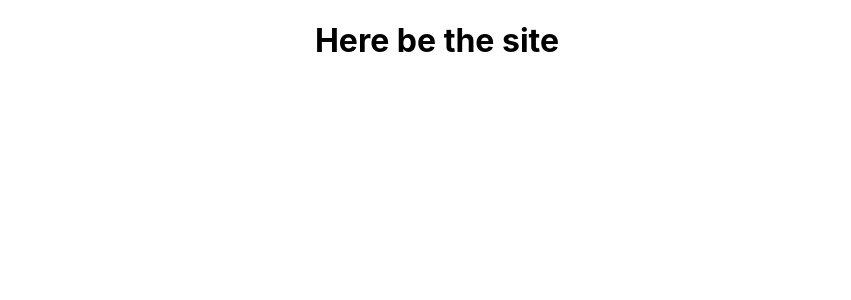
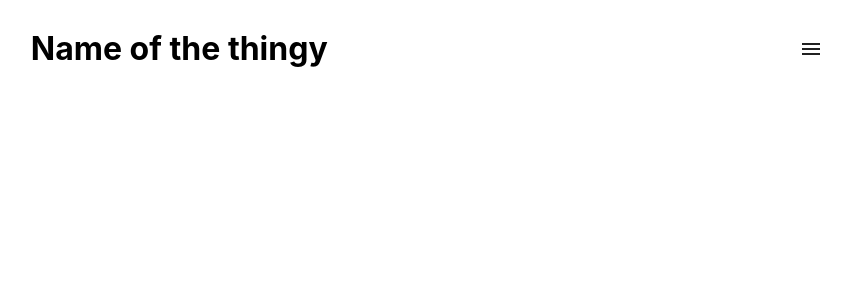
Before and after one commit to genar335/jolie_alien, a React (Create React App) app: page / in a window 1280 px wide. Shown: the top 300 px of the page, without its empty margins (203-1054 px from the left). Built offline with nearby package versions, Linux system fonts and the light colour scheme.

Commit message:
Added scss, started navbar

```diff
--- a/package.json
+++ b/package.json
@@ -8,9 +8,12 @@
     "@testing-library/jest-dom": "^4.2.4",
     "@testing-library/react": "^9.3.2",
     "@testing-library/user-event": "^7.1.2",
+    "node-sass": "^4.14.1",
     "react": "^16.13.1",
     "react-dom": "^16.13.1",
-    "react-scripts": "3.4.1"
+    "react-router-dom": "^5.2.0",
+    "react-scripts": "3.4.1",
+    "react-spring": "^8.0.27"
   },
   "scripts": {
     "start": "react-scripts start",
--- a/src/App.js
+++ b/src/App.js
@@ -1,12 +1,23 @@
 import React from 'react';
-import logo from './logo.svg';
 import './App.css';
+import Navbar from './components/layout/Navbar'
+import { BrowserRouter as Router, Route } from 'react-router-dom'
+
 
 function App() {
   return (
-    <div className="App">
-      <h1>Here be the site</h1>
-    </div>
+    <Router>
+      <div className="App">
+        <Navbar />
+
+        <Route exact path="/about" render={props => (
+          <div>
+            Hello
+          </div>
+        )} />
+
+      </div>
+    </Router>
   );
 }
 
--- /dev/null
+++ b/src/components/layout/Navbar.jsx
@@ -0,0 +1,50 @@
+import React from 'react'
+import { Link } from 'react-router-dom'
+import Button from '@material-ui/core/Button';
+import Menu from '@material-ui/core/Menu';
+import MenuItem from '@material-ui/core/MenuItem';
+import MenuIcon from '@material-ui/icons/Menu';
+//import Link from '@material-ui/core/Link'
+import '../layoutStyles/Navbar.scss'
+
+function Navbar(props) {
+    const [anchorEl, setAnchorEl] = React.useState(null)
+
+    const handleClick = e =>
+        setAnchorEl(e.currentTarget)
+
+    const handleClose = () =>
+        setAnchorEl(null)
+
+    return(
+        <div className="navbar-container" >
+            <h1 id="site-name" >Name of the thingy</h1>
+            <Button
+                aria-controls="simple-menu"
+                aria-haspopup
+                onClick={handleClick}
+            >
+                <MenuIcon />
+            </Button>
+            <Menu
+                id="fade-menu"
+                anchorEl={anchorEl}
+                keepMounted
+                open={Boolean(anchorEl)}
+                onClose={handleClose}
+            >
+                <MenuItem onClick={handleClose}>
+                    <Link to="/about">About</Link>
+                </MenuItem>
+                <MenuItem onClick={handleClose}>
+                    <Link to="/about">About</Link>
+                </MenuItem>
+                <MenuItem onClick={handleClose}>
+                    <Link to="/about">About</Link>
+                </MenuItem>
+            </Menu>
+        </div>
+    )
+}
+
+export default Navbar
--- /dev/null
+++ b/src/components/layoutStyles/Navbar.scss
@@ -0,0 +1,9 @@
+.navbar-container {
+    display: flex;
+    justify-content: space-around;
+    padding: 0.5rem;
+
+    #site-name {
+
+    }
+}
```
Also changed, not shown: src/logo.svg (deleted), 1 other file (tests, documents, lock files or other folders).
